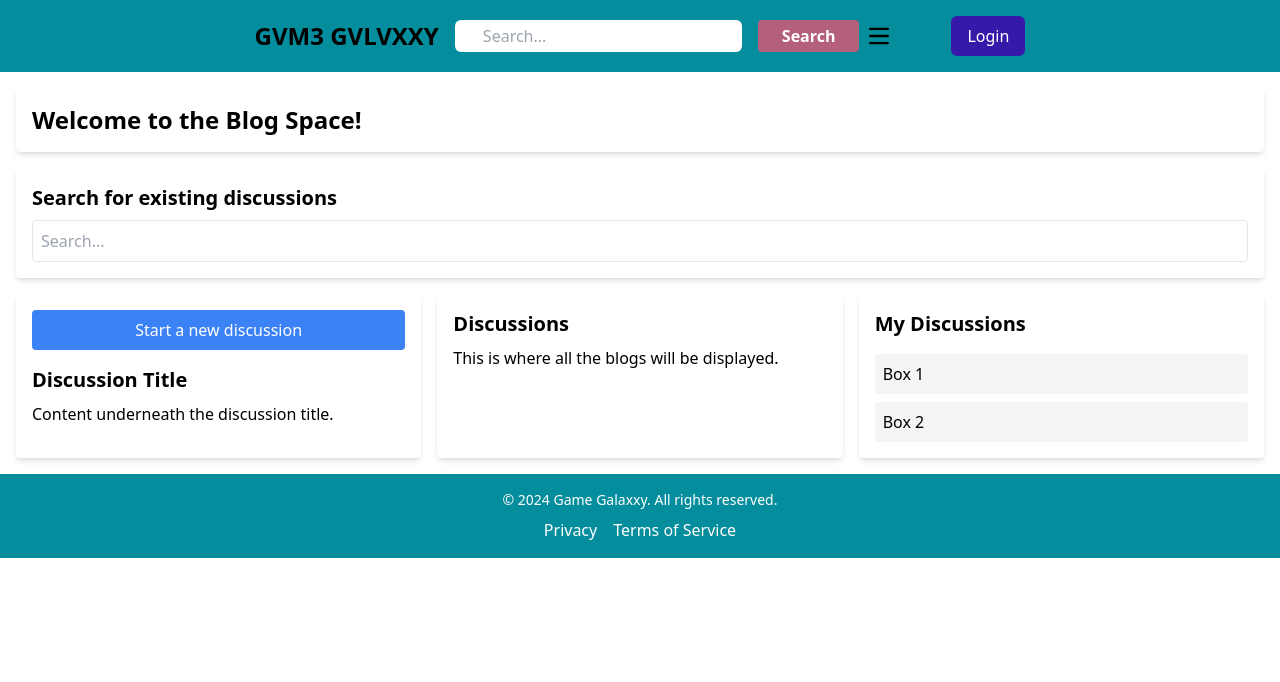
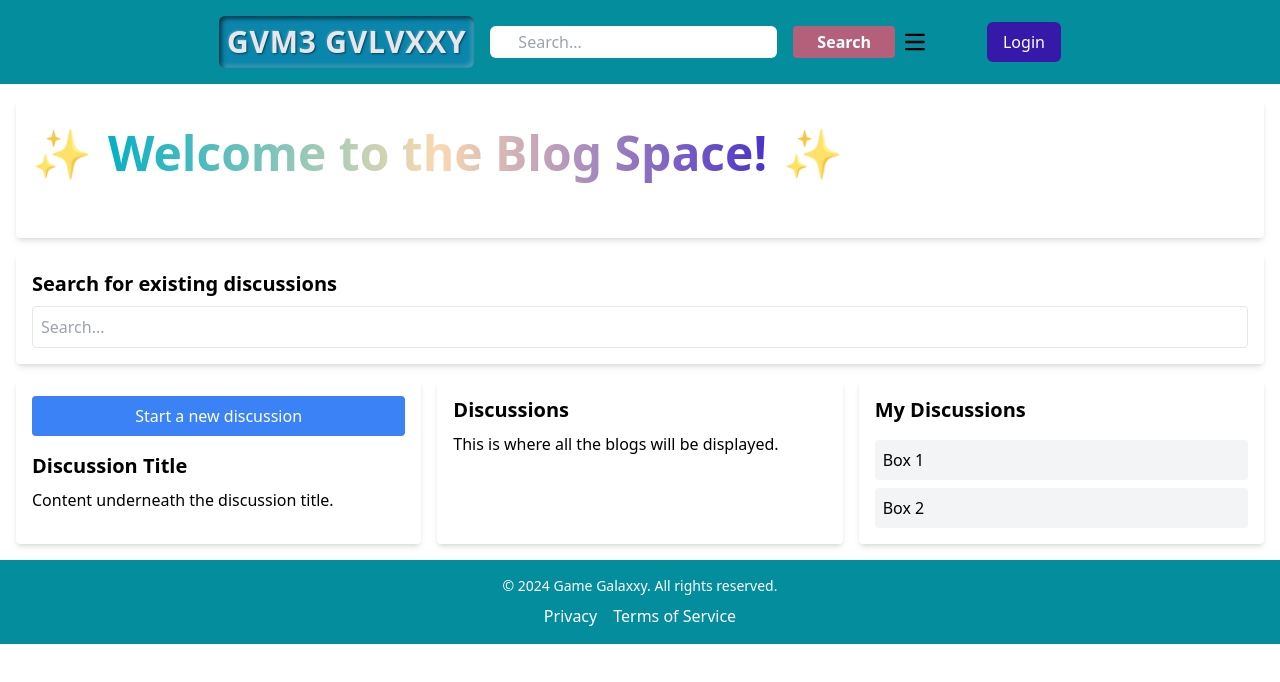
Before and after one commit to TheKyleKirby/GAME-GALAXXY, a React (Vite) app in the folder client/: page /blog in a window 1280 px wide. Shown: the top 682 px of the page. Built offline with nearby package versions, Linux system fonts and the light colour scheme.

Commit message:
style changes for consistency across pages -- headings, button colors, etc.)

```diff
--- a/client/src/components/Hero.jsx
+++ b/client/src/components/Hero.jsx
@@ -9,8 +9,12 @@ const Hero = () => {
 					<source  src={hero} type ="video/mp4"/></video>
 				<div className="absolute inset-0 flex flex-col items-center justify-center">
 					<div className="flex justify-center space-x-40">
-						<button className="bg-[#814C75] hover:bg-tealBlue text-white font-bold py-2 px-4 rounded">Explore the Galaxxy!</button>
-						<button className="bg-[#689596] hover:bg-tealBlue text-white font-bold py-2 px-4 rounded">Join the Adventure!</button>
+					<button className="bg-cyan-500 hover:bg-cyan-600 text-white font-bold py-2 px-4 rounded">
+  						Explore the Galaxy!
+					</button>
+					<button className="bg-amber-500 hover:bg-amber-600 text-white font-bold py-2 px-4 rounded">
+  						Join the Adventure!
+					</button>
 					</div>
 				</div>
 			</section></>
--- a/client/src/components/Navbar.jsx
+++ b/client/src/components/Navbar.jsx
@@ -83,9 +83,23 @@ const Navbar = () => {
             <nav className="border-gray-200  bg-tealBlue-dark flex flex-col items-center md:flex-wrap">
                 <div className="flex flex-wrap items-center justify-center md:justify-between mx-2 p-4">
 
-                    <Link to="/" className="flex items-center space-x-3 rtl:space-x-reverse">
-                        <span className="self-center text-2xl font-semibold whitespace-nowrap dark:text-white">GVM3 GVLVXXY</span>
-                    </Link>
+                <Link to="/" className="flex items-center space-x-3 rtl:space-x-reverse">
+                    <span
+                        className="self-center text-3xl font-bold tracking-wide px-2"
+                        style={{
+                            color: '#E5E7EB',
+                            textShadow: '1px 1px 2px rgba(0, 0, 0, 0.5), -1px -1px 2px rgba(255, 255, 255, 0.2)',
+                            boxShadow: 'inset 2px 2px 5px rgba(0, 0, 0, 0.7), inset -2px -2px 5px rgba(255, 255, 255, 0.3)',
+                            background: 'rgba(37, 99, 235, 0.2)',
+                            borderRadius: '0.375rem',
+                            padding: '0.5rem',
+                        }}
+                    >
+                        GVM3 GVLVXXY
+                    </span>
+                </Link>
+
+
                     <SearchBar />
                     <div className="flex flex-col md:flex-row items-center space-y-2 md:space-y-0 md:space-x-4">
                     <button
--- a/client/src/components/TrendingTutorials.jsx
+++ b/client/src/components/TrendingTutorials.jsx
@@ -4,13 +4,13 @@ import 'react-responsive-carousel/lib/styles/carousel.min.css';
 const TrendingTutorials = () => {
   return (
     <div className="w-[90%] mx-auto my-60 mt-60 bg-deepBlue border-2 border-royalBlue-dark shadow-lg rounded-lg p-8">
-      <div className="flex justify-center">
+      <div className="flex justify-center max-w-3xl mx-auto">
         <h2 className="text-5xl font-bold mb-8 text-white relative inline-flex items-center">
-          <span className="mr-4 animate-pulse">✨</span>
-          <span className="bg-gradient-to-r from-tealBlue via-brightPeach to-royalBlurp bg-clip-text text-transparent">
+          <span className="mr-2 md:mr-4 animate-pulse">✨</span>
+          <span className="bg-gradient-to-r from-tealBlue via-brightPeach to-royalBlurp bg-clip-text text-transparent m-auto custom-heading">
             Trending Tutorials
           </span>
-          <span className="ml-4 animate-pulse">✨</span>
+          <span className="ml-2 md:ml-4 animate-pulse">✨</span>
         </h2>
       </div>
       <CustomCarousel />
--- a/client/src/components/staffMembers.jsx
+++ b/client/src/components/staffMembers.jsx
@@ -34,7 +34,7 @@ const StaffMembers = () => {
   return (
     <div className="w-[90%] mx-auto mt-8 bg-deepBlue border-2 border-royalBlue-dark shadow-lg rounded-lg p-6 md:p-8">
       <div className="flex justify-center">
-        <h2 className="text-4xl md:text-5xl font-bold mb-8 text-white relative inline-flex items-center">
+        <h2 className="text-4xl md:text-5xl font-bold mb-10 text-white relative inline-flex items-center">
           <span className="mr-2 md:mr-4 animate-pulse">✨</span>
           <span className="bg-gradient-to-r from-tealBlue via-brightPeach to-royalBlurp bg-clip-text text-transparent">
             Meet Our Staff
@@ -42,11 +42,11 @@ const StaffMembers = () => {
           <span className="ml-2 md:ml-4 animate-pulse">✨</span>
         </h2>
       </div>
-      <div className="grid grid-cols-1 sm:grid-cols-1 md:grid-cols-1 lg:grid-cols-2 xl:grid-cols-3 gap-8 md:gap-12">
+      <div className="mt-10 grid grid-cols-1 sm:grid-cols-2 lg:grid-cols-3 gap-8 md:gap-12">
         {staffMembers.map((member, index) => (
           <div
             key={index}
-            className="bg-darkPurple-dark shadow-xl rounded-lg p-8 md:p-10 transform hover:scale-105 transition-transform duration-300 max-w-[300px] sm:max-w-[340px] mx-auto"
+            className="bg-gradient-to-br from-[#91407288] via-[#6e3b8f88] to-[#52229a88] shadow-xl rounded-lg p-8 md:p-10 transform hover:scale-105 transition-transform duration-300 max-w-[300px] sm:max-w-[340px] mx-auto border-2 border-tealBlue-dark"
           >
             <div className="w-48 h-56 md:w-60 md:h-72 relative mx-auto mb-4">
               <div className="flex justify-center items-center">
@@ -59,7 +59,7 @@ const StaffMembers = () => {
               </div>
             </div>
             <h3 className="text-xl md:text-2xl font-bold text-goldenOrange text-center">{member.name}</h3>
-            <p className="text-lg md:text-xl text-lightLavender text-center mb-2">{member.aka}</p>
+            <p className="text-lg md:text-xl text-tealBlue-light text-center mb-2">{member.aka}</p>
             <p className="text-md md:text-lg text-lightLavender text-center mb-2">{member.level}</p>
             <p className="text-sm md:text-notWhite text-center">{member.bio}</p>
           </div>
--- a/client/src/index.css
+++ b/client/src/index.css
@@ -28,3 +28,9 @@ main {
   background-repeat: no-repeat;
   background-size: cover;
 }
+
+
+.custom-heading {
+  line-height: 1.2;
+  padding: 8px 0;
+}
--- a/client/src/pages/Blog.jsx
+++ b/client/src/pages/Blog.jsx
@@ -2,7 +2,13 @@ const Blog = () => {
   return (
     <div className="p-4">
       <div className="bg-white shadow-md rounded p-4 mb-4 w-full">
-        <h2 className="text-2xl font-bold">Welcome to the Blog Space!</h2>
+        <h2 className="text-5xl font-bold mb-8 text-white relative inline-flex items-center">
+          <span className="mr-2 md:mr-4 animate-pulse">✨</span>
+          <span className="bg-gradient-to-r from-tealBlue via-brightPeach to-royalBlurp bg-clip-text text-transparent m-auto custom-heading">
+            Welcome to the Blog Space!
+          </span>
+          <span className="ml-2 md:ml-4 animate-pulse">✨</span>
+        </h2>
       </div>
       <div className="bg-white shadow-md rounded p-4 mb-4 w-full">
         <h2 className="text-xl font-bold">Search for existing discussions</h2>
--- a/client/src/pages/Profile.jsx
+++ b/client/src/pages/Profile.jsx
@@ -52,6 +52,8 @@ const Profile = () => {
     <div className="flex flex-col items-center justify-center min-h-screen bg-deepBlue-dark pt-8 pb-16">
       <div className="fixed top-0 left-0 w-full bg-darkPurple-dark">
     </div>
+
+
       <div className="flex items-center justify-center w-full mt-4">
         {/* Profile Picture */}
         <ProfilePicture picture={user.profilePicture}/>
```
